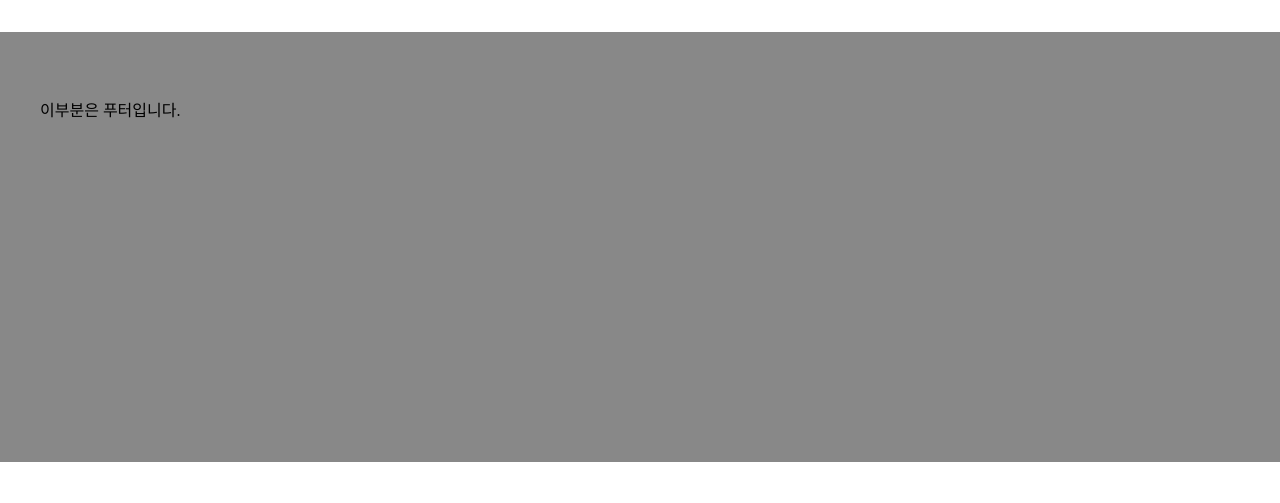
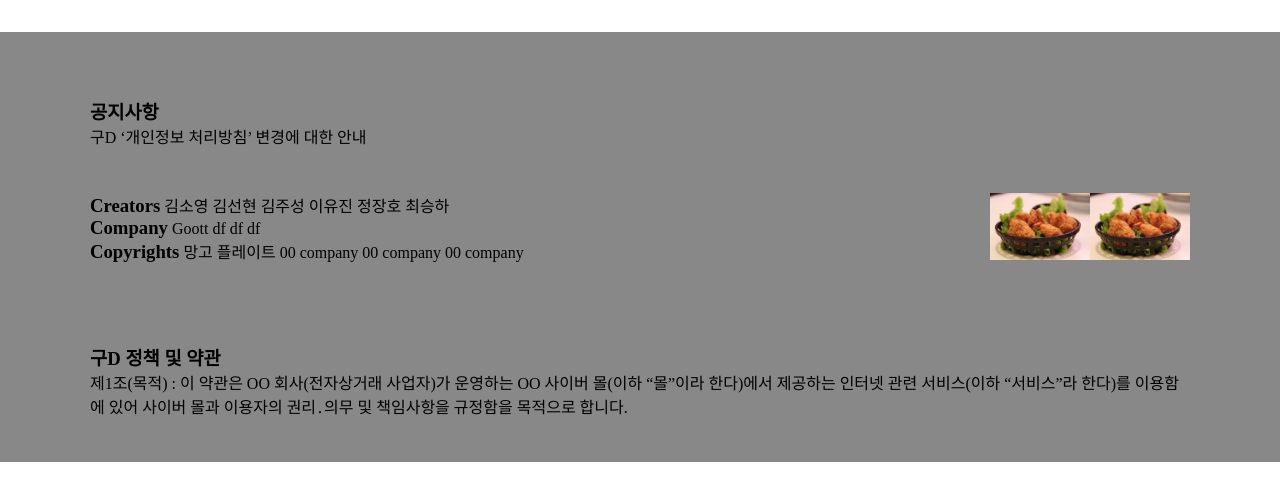
Before and after one commit to zingle91/team1_HTML, a plain HTML site: page guD/html/main.html in a window 1280 px wide. Shown: the part 2129-2632 px from the top of the page. Before the commit the page ends 2591 px from the top, so only its background shows below. Drawn offline with nearby package versions, Linux system fonts and the light colour scheme.

Commit message:
6월12일 푸터추가

```diff
--- /dev/null
+++ b/guD/css/footer.css
@@ -0,0 +1,44 @@
+/* <div class="footer">
+			<div class="notice"></div>
+			<div class="asdie"></div>
+			<div class="last"></div>
+		</div>
+ */
+
+.footer{
+	width: 1100px;
+	height: 350px;
+}
+.footer .notice{
+	width: 1100px;
+	height: 46px;
+	margin-bottom: 50px;
+	/* border : solid 1px black; */
+}
+.footer .aside{
+	margin-top: 80px;
+	margin-bottom:80px;
+	width: 1100px;
+	height: 110px;
+	/* border : solid 1px blue; */
+}
+h3.name{
+	display: inline;
+}
+ul.au_1 li{
+	display: inline;
+}
+div.right1{
+	float: right;
+}
+div.right2{
+	float: right;
+}
+
+.footer .last{
+	margin-top: 80px;
+	margin-bottom: 80px;
+	width: 1100px;
+	height: 160px;
+	/* border : solid 1px red; */
+}
--- a/guD/html/main.html
+++ b/guD/html/main.html
@@ -4,6 +4,8 @@
 	<title></title>
 	<link rel="stylesheet" type="text/css" href="../css/common.css">
 	<link rel="stylesheet" type="text/css" href="../css/main.css">
+	<link rel="stylesheet" type="text/css" href="../css/footer.css">
+	<link rel="icon" href="../img/logo.png" type="image/png" sizes="16x16">
 	<script type="text/javascript" src="http://code.jquery.com/jquery-2.1.0.min.js"></script>
 	<script src="../js/slick.min.js"></script>
 	<link rel="stylesheet" type="text/css" href="../css/slick.css">
@@ -542,10 +544,66 @@
 	<aside>
 		<a href="#" class="warp_top">상단</a>
 	</aside>
+
 	<footer>
 		<div class="footer">
-			이부분은 푸터입니다.
-		</div>
+			<div class="notice">
+				<div class="area_notice">
+					<h3>공지사항</h3><a data-clk="ntc.notice" href="#" class="an_a">구D ‘개인정보 처리방침’ 변경에 대한 안내</a>
+				</div>
+			</div>
+
+			<div class="asdie">
+
+
+				<div class="area_user">
+					<div class="wrap">
+
+							<ul class="au_1">
+								<li><h3 class="name">Creators</h3></li>
+								<li>김소영</li>
+								<li>김선현</li>
+								<li>김주성</li>
+								<li>이유진</li>
+								<li>정장호</li>
+								<li>최승하</li>
+								<div class="right1"><img src="../img/main/chicken.jpg" alt="" width="100"></div>
+								<div class="right2"><img src="../img/main/chicken.jpg" alt="" width="100"></div>
+							</ul>
+					</div>
+					<div class="wrap">
+
+							<ul class="au_1">
+								<li><h3 class="name">Company</h3></li>
+								<li>Goott</li>
+								<li>df</li>
+								<li>df</li>
+								<li>df</li>
+							</ul>
+					</div>
+					<div class="wrap">
+
+							<ul class="au_1">
+								<li><h3 class="name">Copyrights</h3></li>
+								<li>망고 플레이트</li>
+								<li>00 company</li>
+								<li>00 company</li>
+								<li>00 company</li>
+							</ul>
+					</div>
+				</div>
+			</div>
+
+			<div class="last">
+				<div class="area_terms">
+					<h3 class="blind">구D 정책 및 약관</h3>
+					<ul class="at_1">
+						<li class="at_iem"> 제1조(목적) : 이 약관은 OO 회사(전자상거래 사업자)가 운영하는 OO 사이버 몰(이하 “몰”이라 한다)에서 제공하는 인터넷 관련 서비스(이하 “서비스”라 한다)를 이용함에 있어 사이버 몰과 이용자의 권리․의무 및 책임사항을 규정함을 목적으로 합니다.</li>
+					</ul>
+				</div>
+			</div>
+
+		</div> <!-- class="footer" -->
 	</footer>
 </body>
 </html>
```
Also changed, not shown: guD/html/123.html (deleted, +0 -37 lines), 2 other files.
